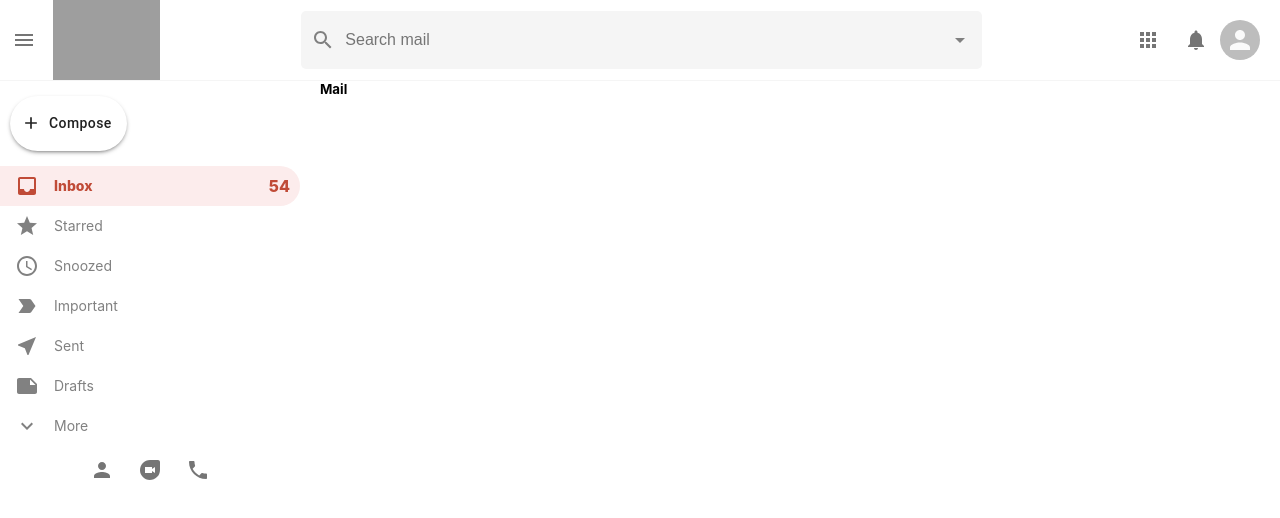
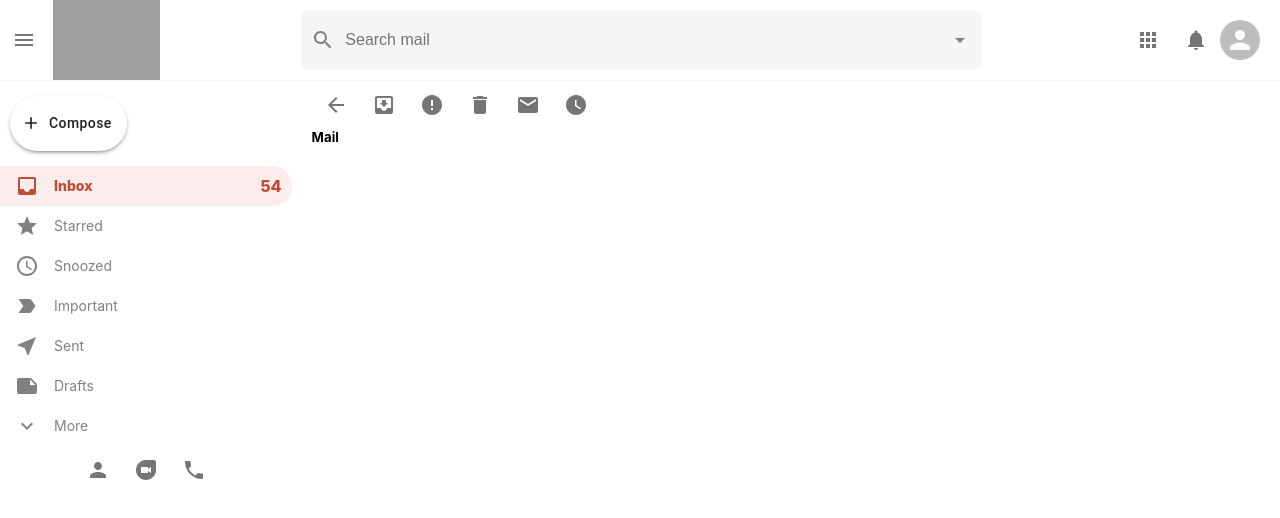
Before and after one commit to akaahl/gmail-clone, a React (Create React App) app: page /mail in a window 1280 px wide. Shown: the top 518 px of the page. Built offline with nearby package versions, Linux system fonts and the light colour scheme; grey boxes are pictures that could not be loaded.

Commit message:
Updated the Mail component

```diff
--- a/src/components/EmailList/EmailRow/EmailRow.js
+++ b/src/components/EmailList/EmailRow/EmailRow.js
@@ -3,10 +3,13 @@
 import { Checkbox, IconButton } from "@material-ui/core";
 import StarBorderOutlinedIcon from "@material-ui/icons/StarBorderOutlined";
 import LabelImportantOutlinedIcon from "@material-ui/icons/LabelImportantOutlined";
+import { useHistory } from "react-router-dom";
 
 function EmailRow({ id, title, subject, description, time }) {
+  const history = useHistory();
+
   return (
-    <div className="emailRow">
+    <div className="emailRow" onClick={() => history.push("/mail")}>
       <div className="emailRow__options">
         <Checkbox />
         <IconButton>
--- a/src/components/Mail/Mail.js
+++ b/src/components/Mail/Mail.js
@@ -1,9 +1,45 @@
 import React from "react";
 import "./Mail.css";
+import { IconButton } from "@material-ui/core";
+import ArrowBackIcon from "@material-ui/icons/ArrowBack";
+import MoveToInboxIcon from "@material-ui/icons/MoveToInbox";
+import ErrorIcon from "@material-ui/icons/Error";
+import DeleteIcon from "@material-ui/icons/Delete";
+import EmailIcon from "@material-ui/icons/Email";
+import WatchLaterIcon from "@material-ui/icons/WatchLater";
 
 function Mail() {
   return (
     <div className="mail">
+      <div className="mail__tools">
+        <div className="mail__toolsLeft">
+          <IconButton>
+            <ArrowBackIcon />
+          </IconButton>
+
+          <IconButton>
+            <MoveToInboxIcon />
+          </IconButton>
+
+          <IconButton>
+            <ErrorIcon />
+          </IconButton>
+
+          <IconButton>
+            <DeleteIcon />
+          </IconButton>
+
+          <IconButton>
+            <EmailIcon />
+          </IconButton>
+
+          <IconButton>
+            <WatchLaterIcon />
+          </IconButton>
+        </div>
+
+        <div className="mail__toolsRight"></div>
+      </div>
       <h5>Mail</h5>
     </div>
   );
```
